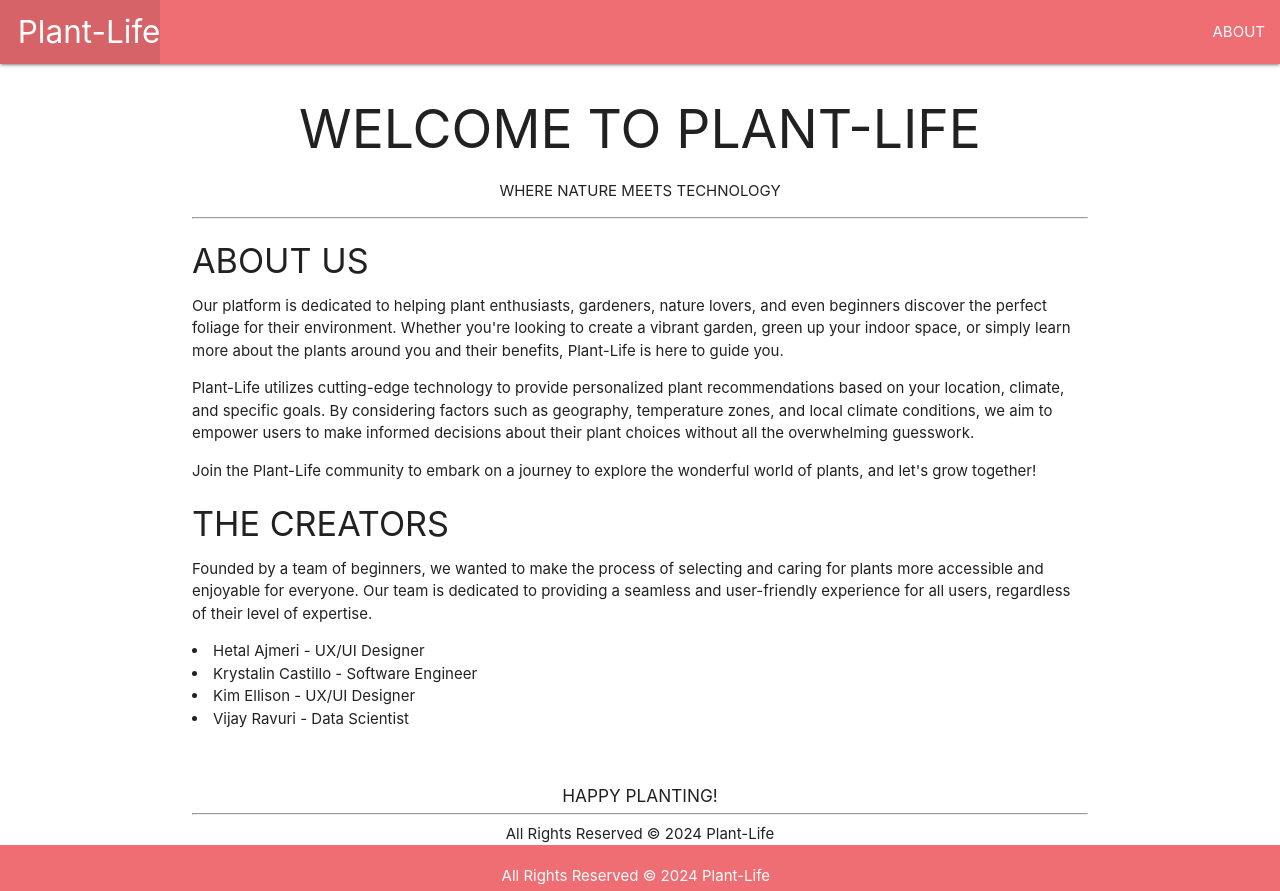
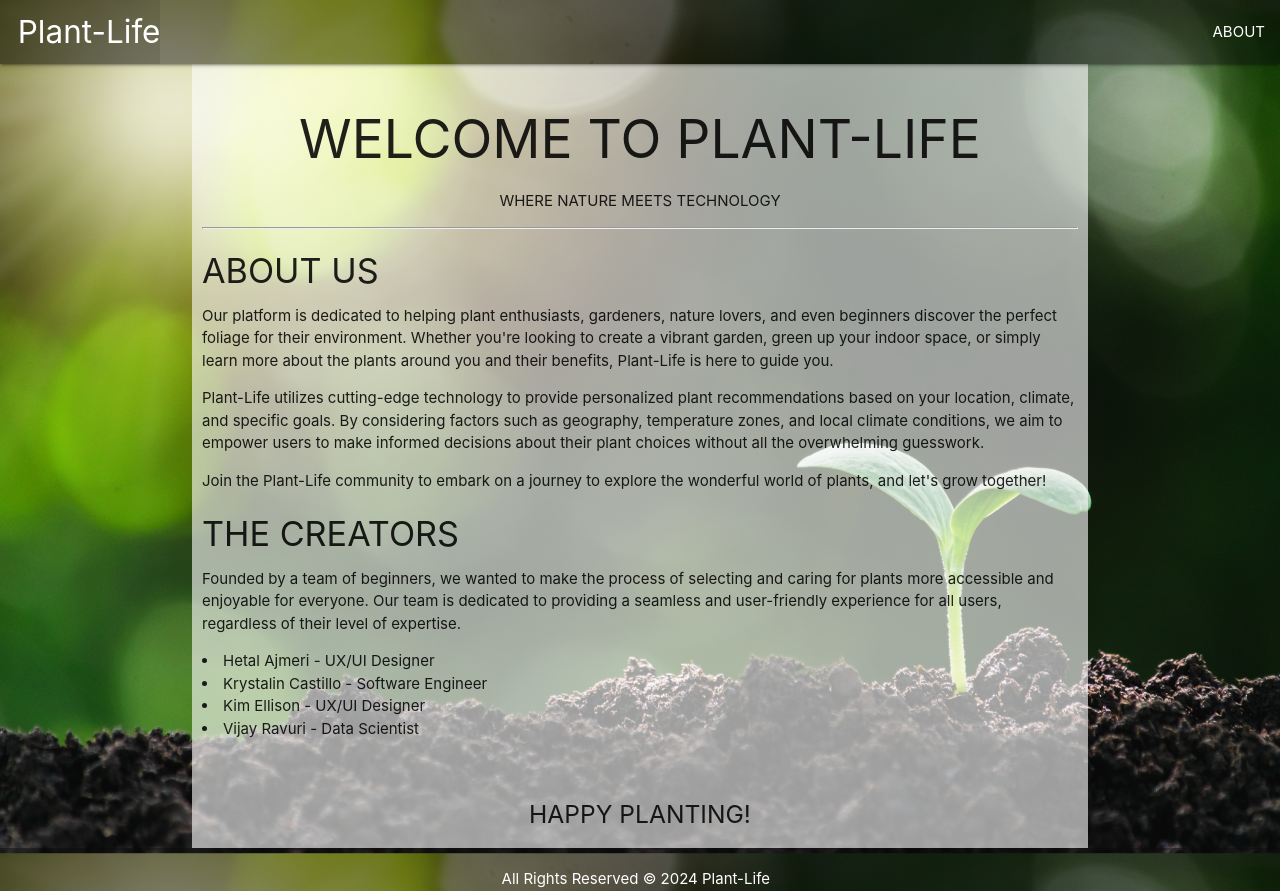
Before and after one commit to KfromtheChi/Plant-Life, a Django app: template main_app/templates/about.html in a window 1280 px wide. Run offline with Django 3.2, Linux system fonts and the light colour scheme; the template is opened without the code that fills it, so the values that code supplies are empty.

Commit message:
CSS complete.

```diff
--- a/main_app/static/css/style.css
+++ b/main_app/static/css/style.css
@@ -2,13 +2,29 @@ body {
   display: flex;
   min-height: 100vh;
   flex-direction: column;
+  background-position: fixed;
+}
+
+body {
+    background-image: url("../images/growing.jpg");
+    background-size: cover;
+    background-repeat: no-repeat;
+    background-attachment: fixed;
+    overflow: auto;
 }
 
 main {
   flex: 1 0 auto;
+  background-color: rgba(253, 253, 253, 0.61);
+  padding: 10px;
+}
+
+nav {
+    background-color: rgba(10, 9, 9, 0.459);
 }
 
 footer.page-footer {
+  background-color: rgba(10, 9, 9, 0.459);
   padding-top: 1;
   text-align: center;
 }
--- a/main_app/templates/about.html
+++ b/main_app/templates/about.html
@@ -20,8 +20,6 @@
     <li>Vijay Ravuri - Data Scientist</li>
     <br>
     <br>
-    <center> <h6>HAPPY PLANTING!</h6> </center>
-    <hr>
-    <center> <footer>All Rights Reserved &copy; 2024 Plant-Life</footer> </center>
+    <center> <h5>HAPPY PLANTING!</h5> </center>
 
 {% endblock %}
```
